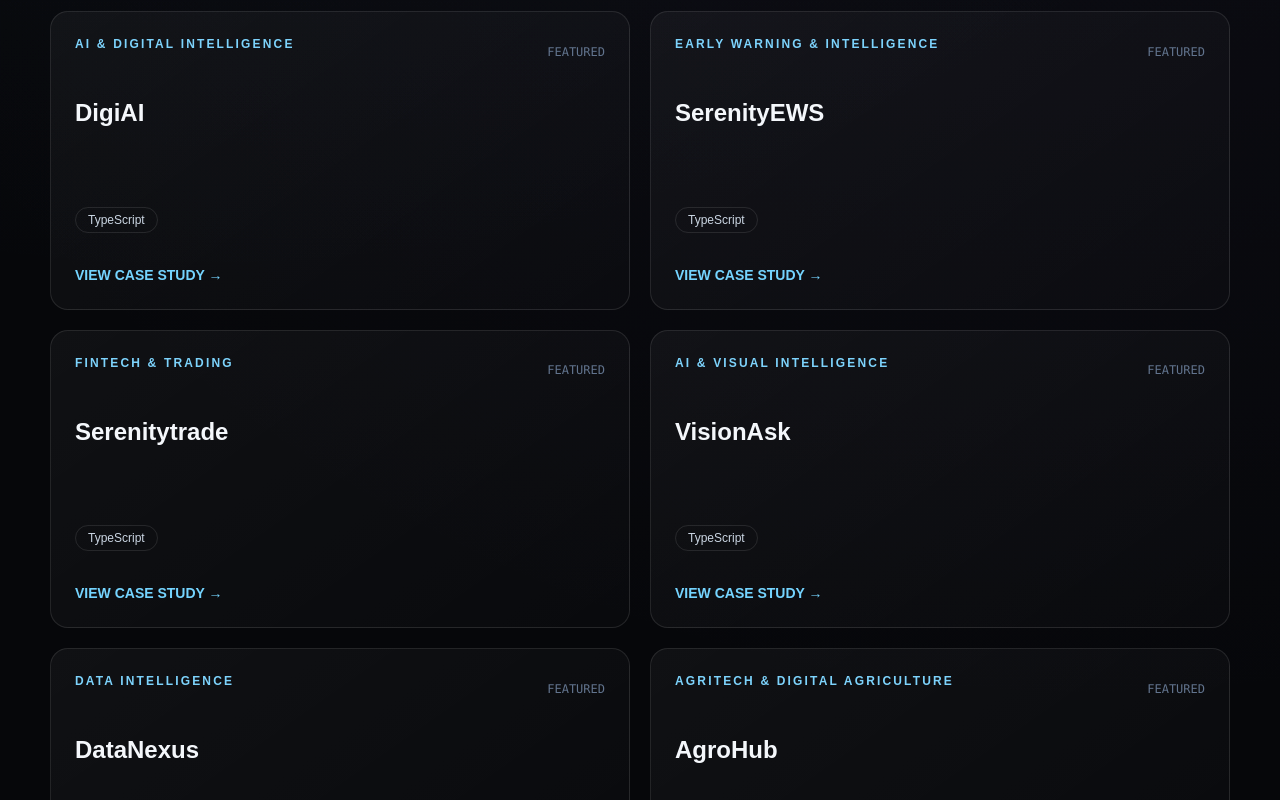
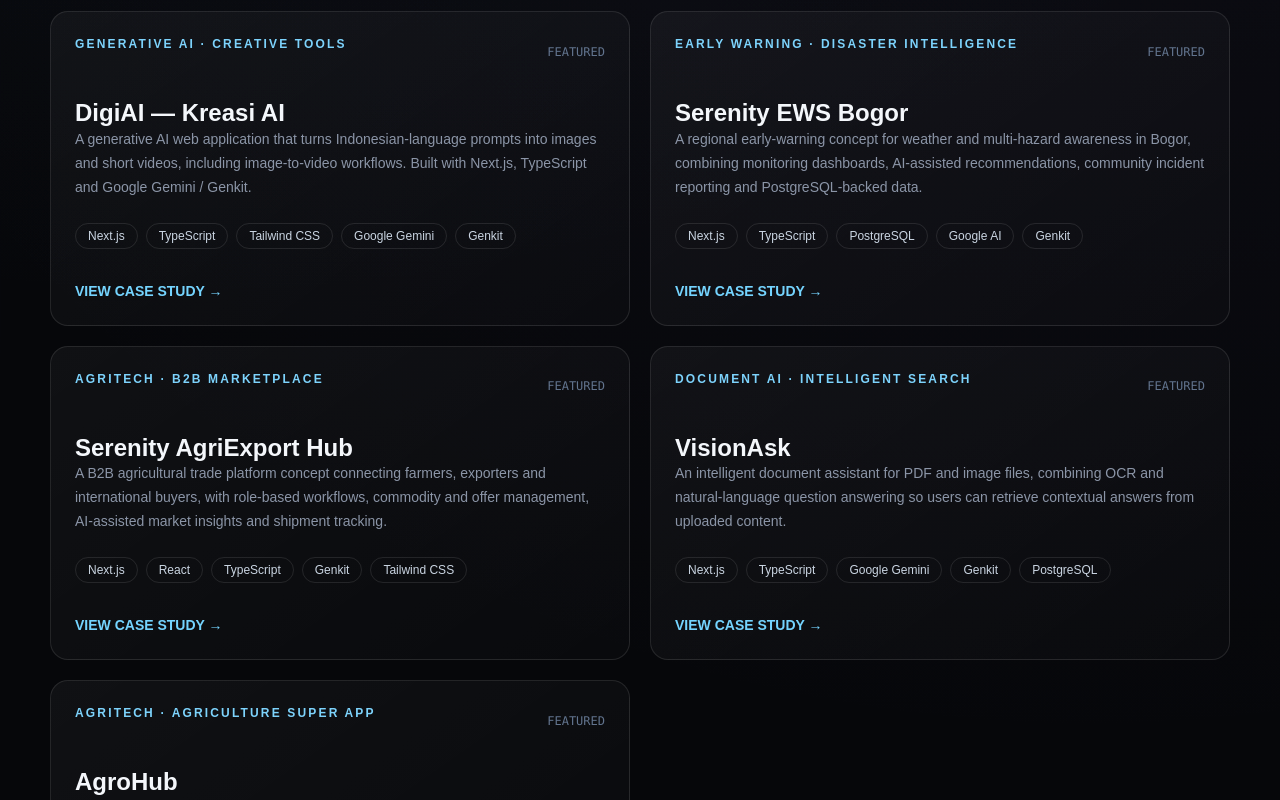
Before and after one commit to sazwarriyadhs/portofolio, a Next.js app: page / in a window 1280 px wide. Shown: the part 1920-2720 px from the top of the page. Built offline with nearby package versions, Linux system fonts and the light colour scheme; no server answers.

Commit message:
Add verified project summaries and remove empty repository from featured work

```diff
--- a/data/projects.ts
+++ b/data/projects.ts
@@ -2,7 +2,7 @@ export type Project = {
   slug: string;
   name: string;
   category: string;
-  description?: string;
+  description: string;
   technologies: string[];
   github: string;
   featured: boolean;
@@ -11,49 +11,51 @@ export type Project = {
 export const projects: Project[] = [
   {
     slug: 'digiai',
-    name: 'DigiAI',
-    category: 'AI & Digital Intelligence',
-    technologies: ['TypeScript'],
+    name: 'DigiAI — Kreasi AI',
+    category: 'Generative AI · Creative Tools',
+    description:
+      'A generative AI web application that turns Indonesian-language prompts into images and short videos, including image-to-video workflows. Built with Next.js, TypeScript and Google Gemini / Genkit.',
+    technologies: ['Next.js', 'TypeScript', 'Tailwind CSS', 'Google Gemini', 'Genkit'],
     github: 'https://github.com/sazwarriyadhs/DigiAI',
     featured: true,
   },
   {
     slug: 'serenityews',
-    name: 'SerenityEWS',
-    category: 'Early Warning & Intelligence',
-    technologies: ['TypeScript'],
+    name: 'Serenity EWS Bogor',
+    category: 'Early Warning · Disaster Intelligence',
+    description:
+      'A regional early-warning concept for weather and multi-hazard awareness in Bogor, combining monitoring dashboards, AI-assisted recommendations, community incident reporting and PostgreSQL-backed data.',
+    technologies: ['Next.js', 'TypeScript', 'PostgreSQL', 'Google AI', 'Genkit'],
     github: 'https://github.com/sazwarriyadhs/SerenityEWS',
     featured: true,
   },
   {
     slug: 'serenitytrade',
-    name: 'Serenitytrade',
-    category: 'FinTech & Trading',
-    technologies: ['TypeScript'],
+    name: 'Serenity AgriExport Hub',
+    category: 'AgriTech · B2B Marketplace',
+    description:
+      'A B2B agricultural trade platform concept connecting farmers, exporters and international buyers, with role-based workflows, commodity and offer management, AI-assisted market insights and shipment tracking.',
+    technologies: ['Next.js', 'React', 'TypeScript', 'Genkit', 'Tailwind CSS'],
     github: 'https://github.com/sazwarriyadhs/Serenitytrade',
     featured: true,
   },
   {
     slug: 'visionask',
     name: 'VisionAsk',
-    category: 'AI & Visual Intelligence',
-    technologies: ['TypeScript'],
+    category: 'Document AI · Intelligent Search',
+    description:
+      'An intelligent document assistant for PDF and image files, combining OCR and natural-language question answering so users can retrieve contextual answers from uploaded content.',
+    technologies: ['Next.js', 'TypeScript', 'Google Gemini', 'Genkit', 'PostgreSQL'],
     github: 'https://github.com/sazwarriyadhs/visionask',
-    featured: true,
-  },
-  {
-    slug: 'datanexus',
-    name: 'DataNexus',
-    category: 'Data Intelligence',
-    technologies: [],
-    github: 'https://github.com/sazwarriyadhs/DataNexus',
     featured: true,
   },
   {
     slug: 'agrohub',
     name: 'AgroHub',
-    category: 'AgriTech & Digital Agriculture',
-    technologies: [],
+    category: 'AgriTech · Agriculture Super App',
+    description:
+      'An agriculture ecosystem platform in active development, designed around marketplace, smart-farming assistance, supply-chain workflows, market intelligence and digital services for agricultural stakeholders.',
+    technologies: ['TypeScript', 'Web Platform', 'Mobile Platform', 'AI-enabled Services'],
     github: 'https://github.com/sazwarriyadhs/AgroHub',
     featured: true,
   },
```
